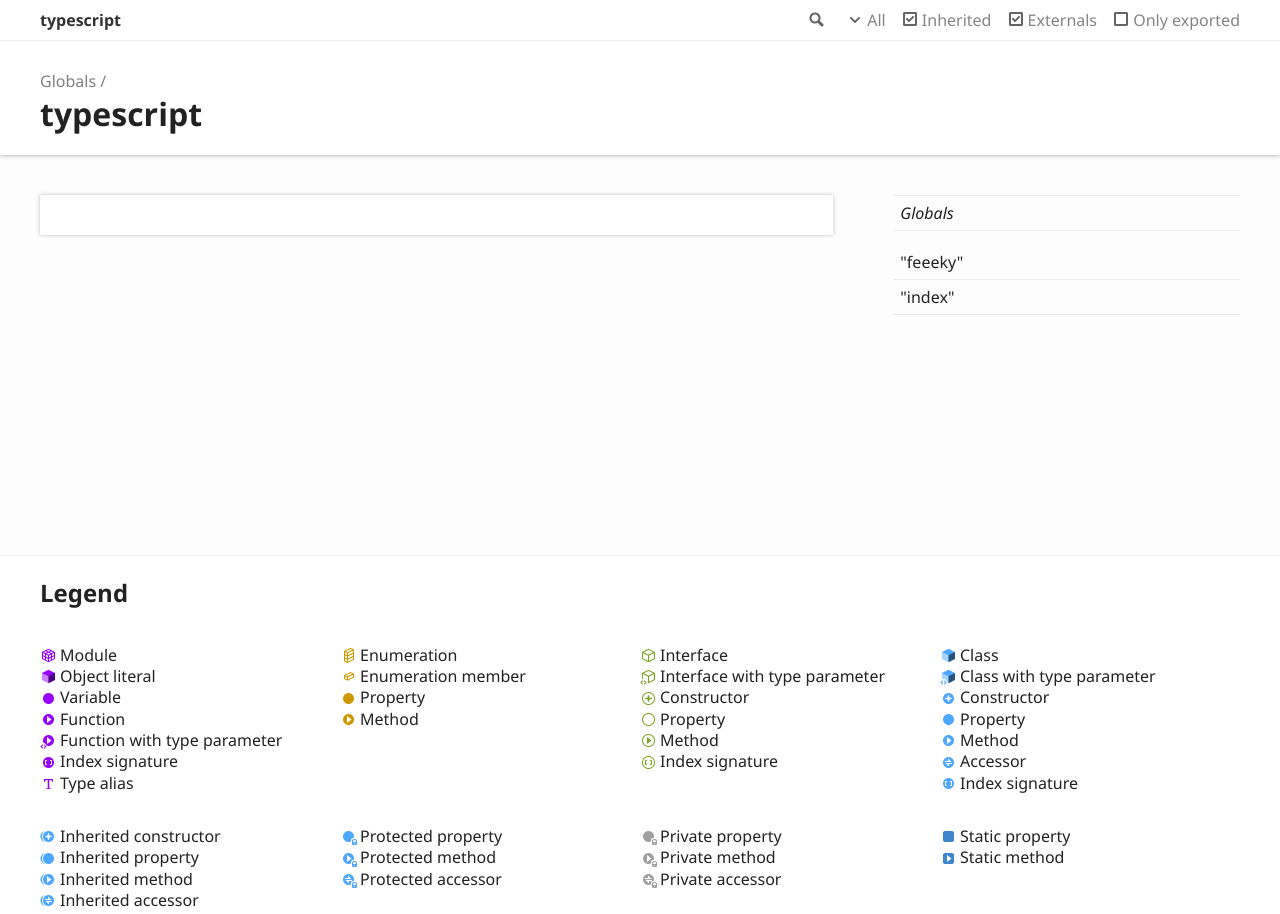
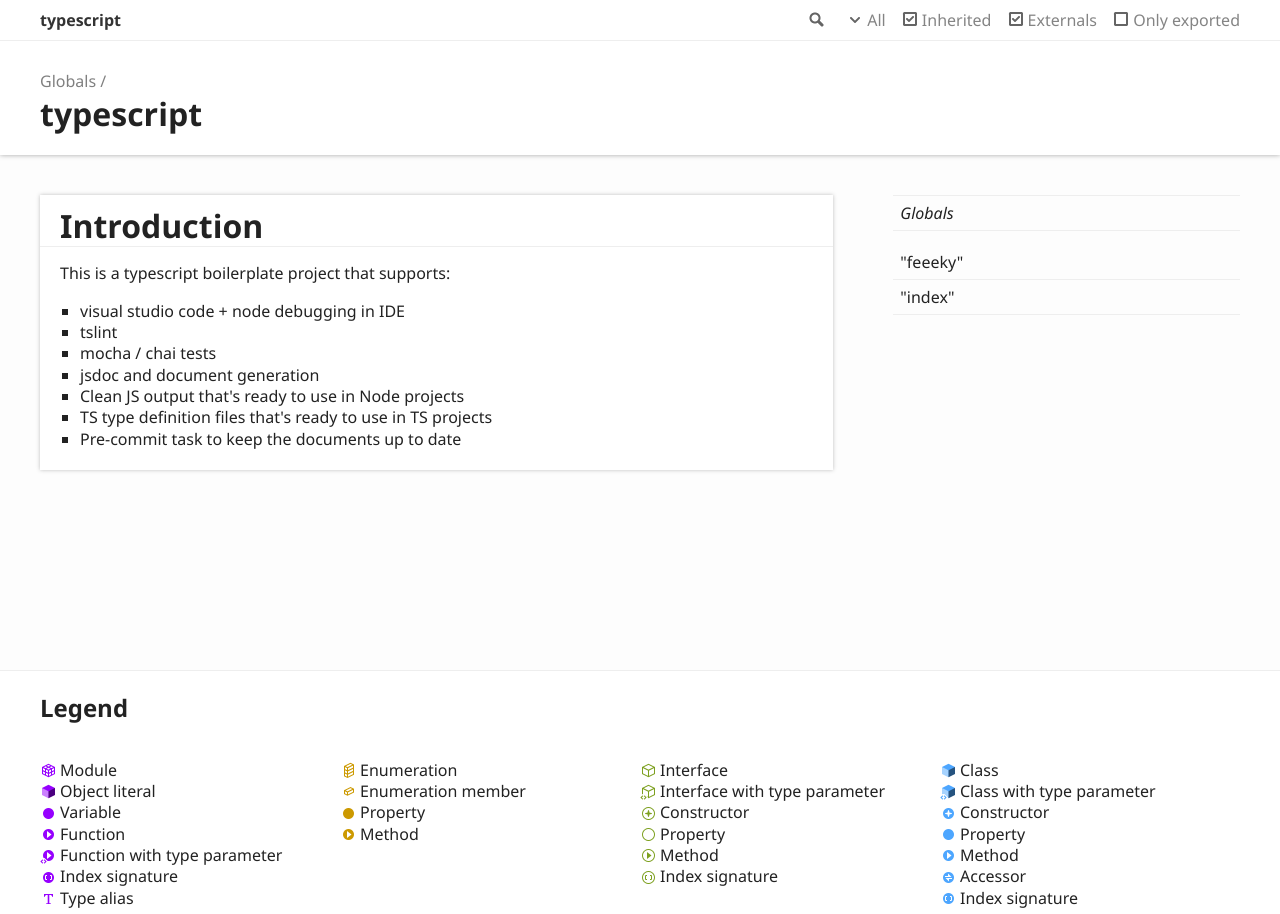
Before and after one commit to alexewerlof/typescript, a website: page docs/index.html in a window 1280 px wide. Shown: the top 914 px of the page. Drawn offline with Linux system fonts and the light colour scheme.

Commit message:
Added readme to index.html

```diff
--- a/docs/index.html
+++ b/docs/index.html
@@ -64,6 +64,17 @@
 	<div class="row">
 		<div class="col-8 col-content">
 			<div class="tsd-panel tsd-typography">
+				<h1 id="introduction">Introduction</h1>
+				<p>This is a typescript boilerplate project that supports:</p>
+				<ul>
+					<li>visual studio code + node debugging in IDE</li>
+					<li>tslint</li>
+					<li>mocha / chai tests</li>
+					<li>jsdoc and document generation</li>
+					<li>Clean JS output that&#39;s ready to use in Node projects</li>
+					<li>TS type definition files that&#39;s ready to use in TS projects</li>
+					<li>Pre-commit task to keep the documents up to date</li>
+				</ul>
 			</div>
 		</div>
 		<div class="col-4 col-menu menu-sticky-wrap menu-highlight">
```
